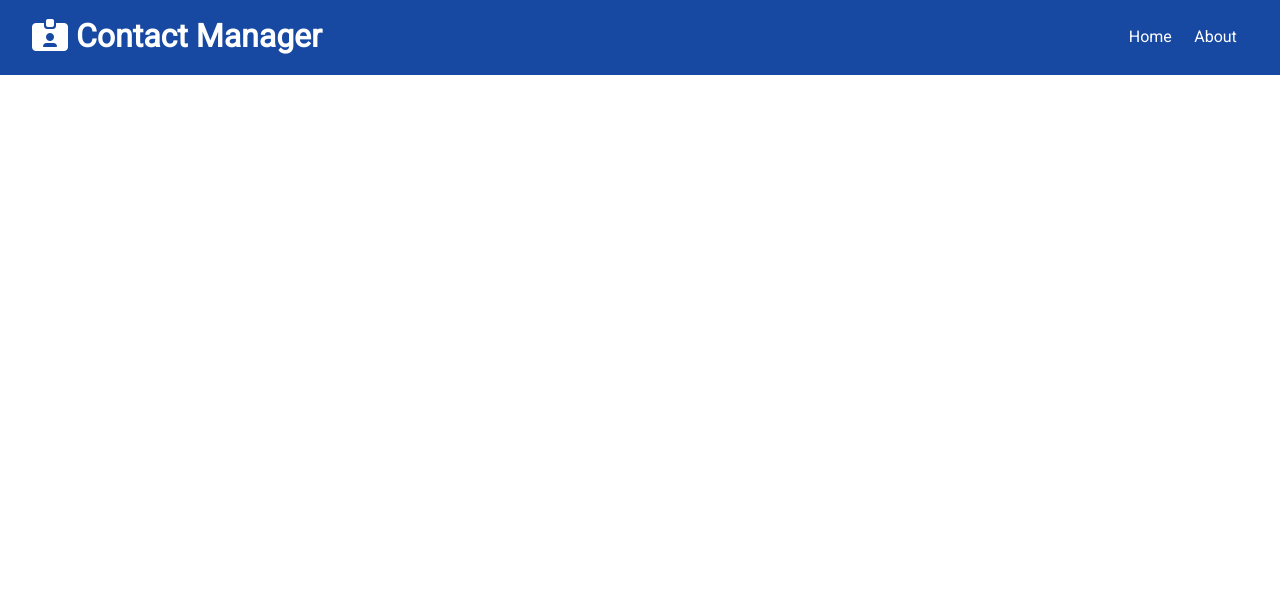
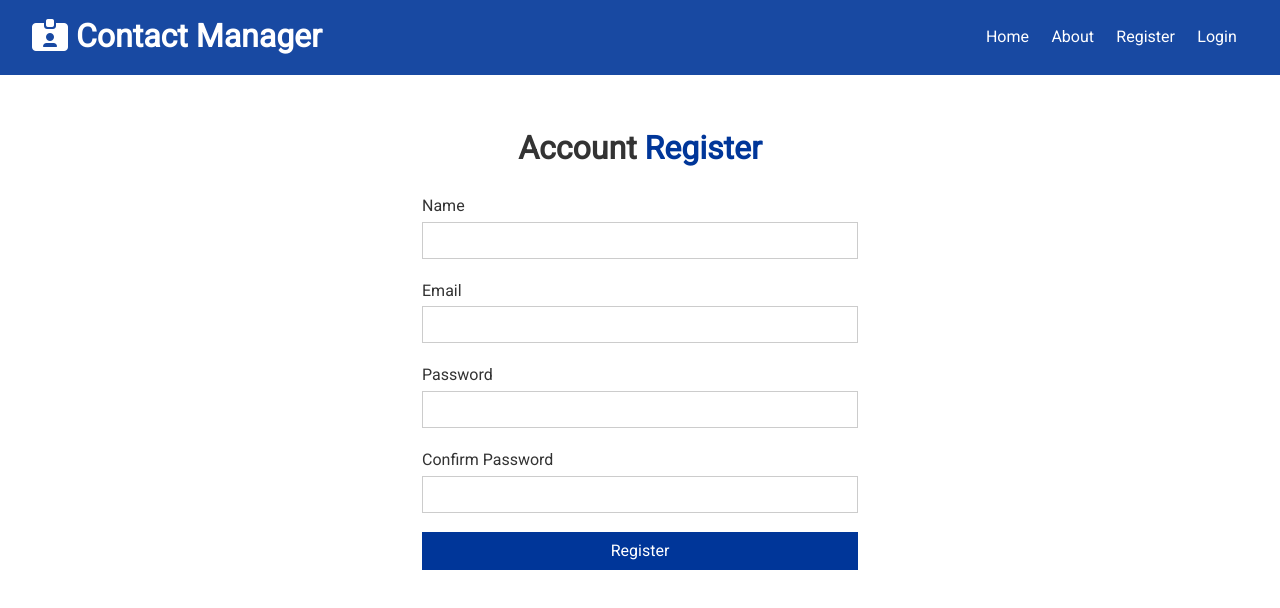
Before and after one commit to mramirez600/contactKeeper, a React (Create React App) app in the folder client/: page /register in a window 1280 px wide. Shown: the top 608 px of the page. Built offline with nearby package versions, Linux system fonts and the light colour scheme; the HTML template or start-up script is replaced by a standard one.

Commit message:
register and login forms

```diff
--- a/client/src/App.js
+++ b/client/src/App.js
@@ -3,6 +3,8 @@
 import { BrowserRouter as Router, Route, Switch } from 'react-router-dom';
 import Home from './components/pages/Home';
 import About from './components/pages/About';
+import Register from './components/auth/Register';
+import Login from './components/auth/Login';
 import ContactState from './context/contact/ContactState';
 import AuthState from './context/auth/authState';
 import './App.css';
@@ -18,6 +20,8 @@
               <Switch>
                 <Route exact path="/" component={Home} />
                 <Route exact path="/about" component={About} />
+                <Route exact path="/register" component={Register} />
+                <Route exact path="/login" component={Login} />
               </Switch>
             </div>
           </Fragment>
--- /dev/null
+++ b/client/src/components/auth/Login.js
@@ -0,0 +1,47 @@
+import React, { useState } from 'react';
+
+const Login = () => {
+  const [user, setUser] = useState({
+    email: '',
+    password: ''
+  });
+
+  const { email, password } = user;
+
+  const onChange = e => setUser({ ...user, [e.target.name]: e.target.value });
+
+  const onSubmit = e => {
+    e.preventDefault();
+    console.log('Login Submit');
+  };
+
+  return (
+    <div className="form-container">
+      <h1>
+        Account <span className="text-primary">Login</span>{' '}
+      </h1>
+      <form action="" onSubmit={onSubmit}>
+        <div className="form-group">
+          <label htmlFor="email">Email</label>
+          <input type="email" name="email" value={email} onChange={onChange} />
+        </div>
+        <div className="form-group">
+          <label htmlFor="password">Password</label>
+          <input
+            type="password"
+            name="password"
+            value={password}
+            onChange={onChange}
+          />
+        </div>
+        <input
+          type="submit"
+          value="Login"
+          className="btn btn-primary btn-block"
+        />
+      </form>
+    </div>
+  );
+};
+
+export default Login;
--- /dev/null
+++ b/client/src/components/auth/Register.js
@@ -0,0 +1,62 @@
+import React, { useState } from 'react';
+
+const Register = () => {
+  const [user, setUser] = useState({
+    name: '',
+    email: '',
+    password: '',
+    password2: ''
+  });
+
+  const { name, email, password, password2 } = user;
+
+  const onChange = e => setUser({ ...user, [e.target.name]: e.target.value });
+
+  const onSubmit = e => {
+    e.preventDefault();
+    console.log('Register Submit');
+  };
+
+  return (
+    <div className="form-container">
+      <h1>
+        Account <span className="text-primary">Register</span>{' '}
+      </h1>
+      <form action="" onSubmit={onSubmit}>
+        <div className="form-group">
+          <label htmlFor="name">Name</label>
+          <input type="text" name="name" value={name} onChange={onChange} />
+        </div>
+        <div className="form-group">
+          <label htmlFor="email">Email</label>
+          <input type="email" name="email" value={email} onChange={onChange} />
+        </div>
+        <div className="form-group">
+          <label htmlFor="password">Password</label>
+          <input
+            type="password"
+            name="password"
+            value={password}
+            onChange={onChange}
+          />
+        </div>
+        <div className="form-group">
+          <label htmlFor="password2"> Confirm Password</label>
+          <input
+            type="password"
+            name="password2"
+            value={password2}
+            onChange={onChange}
+          />
+        </div>
+        <input
+          type="submit"
+          value="Register"
+          className="btn btn-primary btn-block"
+        />
+      </form>
+    </div>
+  );
+};
+
+export default Register;
--- a/client/src/components/layout/Navbar.js
+++ b/client/src/components/layout/Navbar.js
@@ -15,6 +15,12 @@
         <li>
           <Link to="/about">About</Link>
         </li>
+        <li>
+          <Link to="/register">Register</Link>
+        </li>
+        <li>
+          <Link to="/login">Login</Link>
+        </li>
       </ul>
     </div>
   );
```
